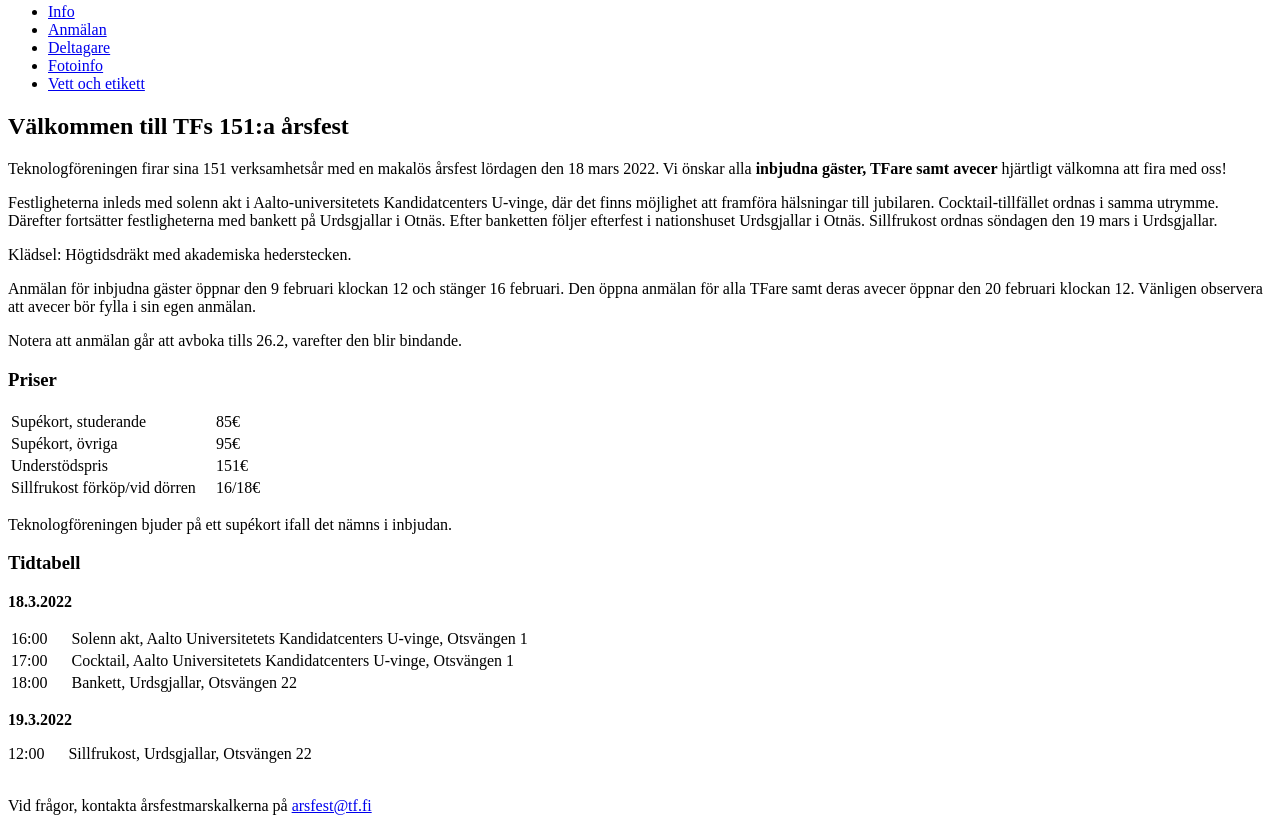
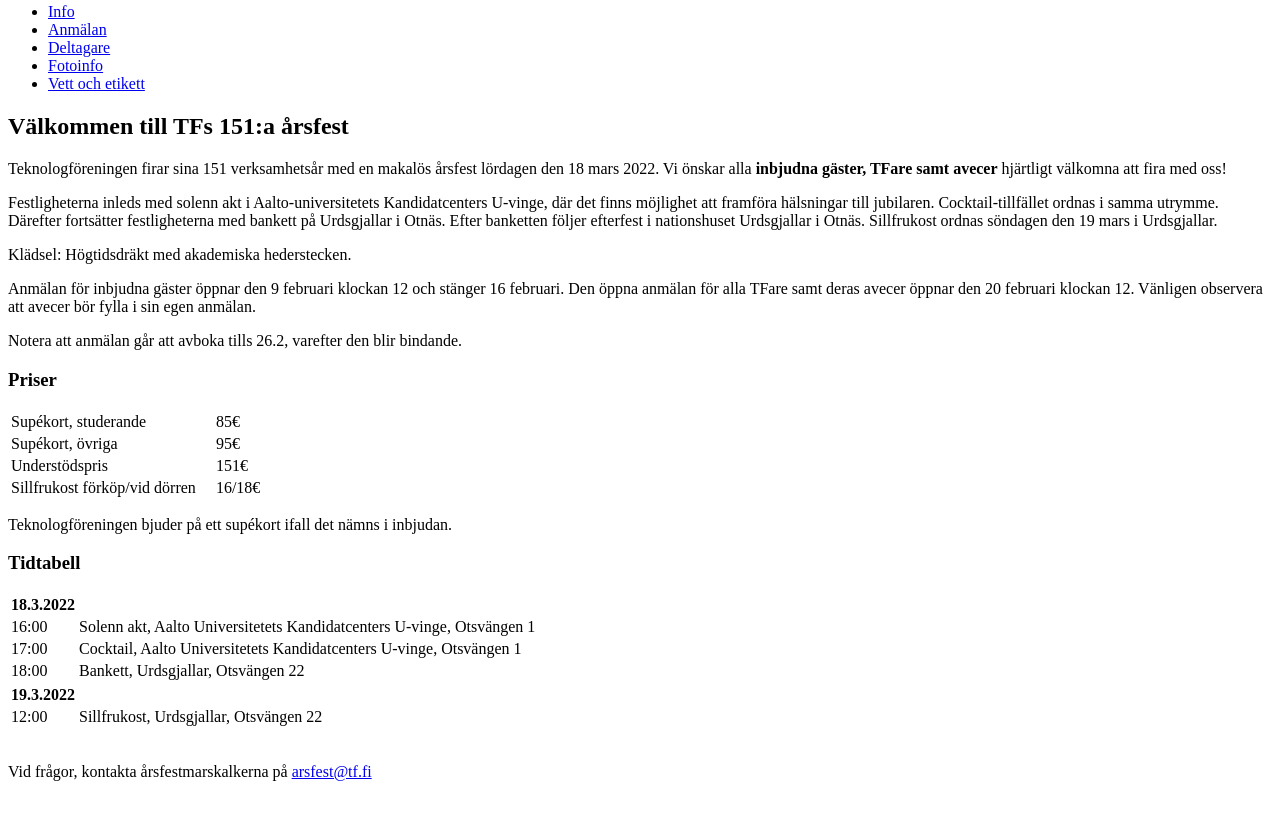
Before and after one commit to Teknologforeningen/arsfest, a Gatsby site in the folder front/: page / in a window 1280 px wide. Shown: the part 297-1128 px from the top of the page. After the commit the page ends 1094 px from the top, so only its background shows below. Built offline with nearby package versions, Linux system fonts and the light colour scheme; Gatsby itself is replaced by a stand-in of ours.

Commit message:
Add alt to images, fix schedule tables

```diff
--- a/front/src/pages/anmalan.js
+++ b/front/src/pages/anmalan.js
@@ -13,6 +13,7 @@ const Anmalan = () => {
           layout="fixed"
           height={150}
           placeholder="blurred"
+          alt="Djur"
         />
       </div>
       <Nav activePage='/anmalan'/>
--- a/front/src/pages/deltagare.js
+++ b/front/src/pages/deltagare.js
@@ -13,6 +13,7 @@ const Deltagare = () => {
           layout="fixed"
           height={150}
           placeholder="blurred"
+          alt="Djur"
         />
       </div>
       <Nav activePage='/deltagare'/>
--- a/front/src/pages/fotoinfo.js
+++ b/front/src/pages/fotoinfo.js
@@ -12,6 +12,7 @@ const Fotoinfo = () => {
           layout="fixed"
           height={150}
           placeholder="blurred"
+          alt="Djur"
         />
       </div>
       <Nav activePage='/fotoinfo'/>
--- a/front/src/pages/index.js
+++ b/front/src/pages/index.js
@@ -12,6 +12,7 @@ const Home = () => {
           layout="fixed"
           height={150}
           placeholder="blurred"
+          alt="Djur"
         />
       </div>
       <Nav activePage='/'/>
@@ -35,6 +36,7 @@ const Home = () => {
         <div className="mb-3">
         <h3 className="text-xl">Priser</h3>
           <table>
+            <tbody>
               <tr>
                 <td>Supékort, studerande</td>
                 <td>85€</td>
@@ -51,6 +53,7 @@ const Home = () => {
                 <td>Sillfrukost förköp/vid dörren &nbsp;&nbsp;&nbsp;</td>
                 <td>16/18€</td>
               </tr>
+            </tbody>
           </table>
         </div>
         <p className="mb-3">
@@ -58,12 +61,11 @@ const Home = () => {
         </p>
         <div className="mb-3">
           <h3 className="text-xl">Tidtabell</h3>
-          <p>
-            <b>18.3.2022</b>
-          </p>
           <table>
+            <thead><tr><td><b>18.3.2022</b></td></tr></thead>
+            <tbody>
               <tr>
-              <td>16:00 &nbsp;&nbsp;&nbsp;&nbsp;</td>
+                <td>16:00</td>
                 <td>Solenn akt, Aalto Universitetets Kandidatcenters U-vinge, Otsvängen 1</td>
               </tr>
               <tr>
@@ -74,15 +76,19 @@ const Home = () => {
                 <td>18:00 </td>
                 <td>Bankett, Urdsgjallar, Otsvängen 22</td>
               </tr>
+            </tbody>
           </table>
         </div>
         <div className="mb-3">
-          <p>
-            <b>19.3.2022</b>
-          </p>
-          <p>
-            12:00 &nbsp;&nbsp;&nbsp;&nbsp; Sillfrukost, Urdsgjallar, Otsvängen 22
-          </p>
+        <table>
+          <thead><tr><td><b>19.3.2022</b></td></tr></thead>
+            <tbody>
+              <tr>
+                <td>12:00</td>
+                <td>Sillfrukost, Urdsgjallar, Otsvängen 22</td>
+              </tr>
+            </tbody>
+          </table>
         </div>
         <p className="mb-3">
           <br />Vid frågor, kontakta årsfestmarskalkerna på <a href="mailto: arsfest@tf.fi">arsfest@tf.fi</a>
--- a/front/src/pages/vettoetikett.js
+++ b/front/src/pages/vettoetikett.js
@@ -12,6 +12,7 @@ const Vettoetikett = () => {
           layout="fixed"
           height={150}
           placeholder="blurred"
+          alt="Djur"
         />
       </div>
       <Nav activePage='/vettoetikett'/>
```
Lines whose indentation alone changed are shown as unchanged.
